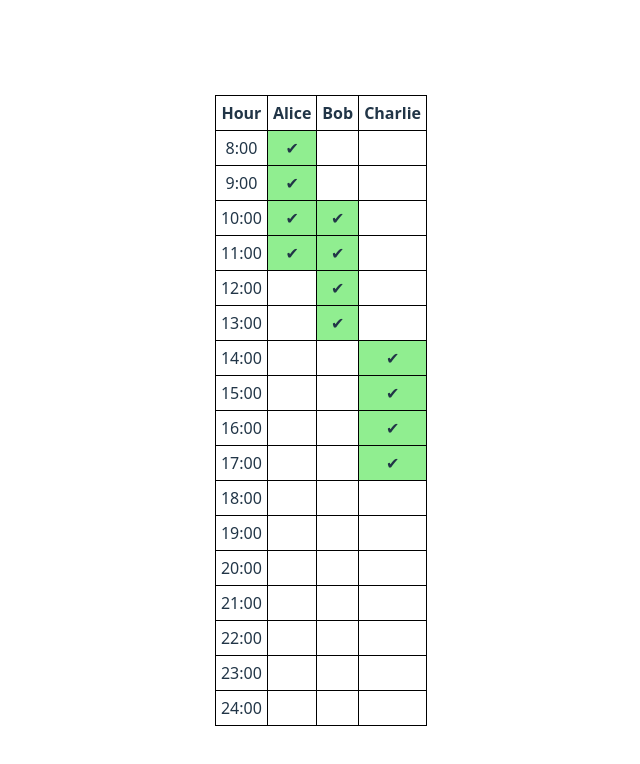
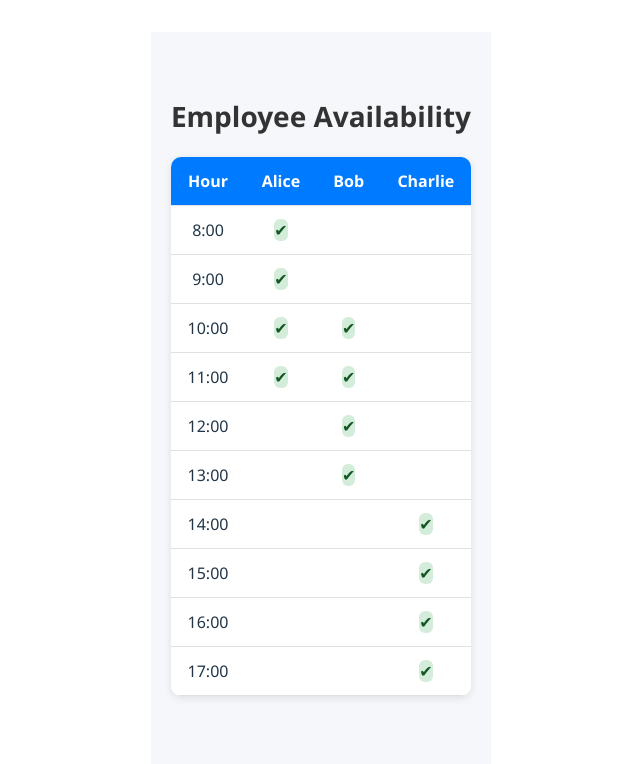
Before and after one commit to ch020/flexi-rota, a React (Vite) app in the folder frontend/: page /manager-recap in a window 1280 px wide. Shown: the top 764 px of the page, without its empty margins (319-959 px from the left). Built offline with nearby package versions, Linux system fonts and the light colour scheme; no server answers.

Commit message:
ManagerRecapPage.css added for the look of the page

```diff
--- /dev/null
+++ b/frontend/src/pages/ManagerRecapPage.css
@@ -0,0 +1,59 @@
+.availability-container {
+  display: flex;
+  flex-direction: column;
+  align-items: center;
+  padding: 40px 20px;
+  font-family: 'Segoe UI', sans-serif;
+  background-color: #f5f7fa;
+  min-height: 100vh;
+}
+
+.availability-title {
+  font-size: 28px;
+  font-weight: 600;
+  color: #333;
+  margin-bottom: 20px;
+}
+
+.availability-table {
+  border-collapse: collapse;
+  width: 100%;
+  max-width: 800px;
+  background-color: #fff;
+  box-shadow: 0 2px 8px rgba(0, 0, 0, 0.1);
+  border-radius: 10px;
+  overflow: hidden;
+}
+
+.availability-table th,
+.availability-table td {
+  padding: 12px 16px;
+  text-align: center;
+  border-bottom: 1px solid #e0e0e0;
+}
+
+.availability-table thead {
+  background-color: #007bff;
+  color: white;
+}
+
+.availability-table tbody tr:hover {
+  background-color: #f0f8ff;
+}
+
+.available {
+  background-color: #d4edda;
+  color: #155724;
+  font-weight: bold;
+  border-radius: 6px;
+}
+
+@media screen and (max-width: 768px) {
+  .availability-table {
+    font-size: 14px;
+  }
+
+  .availability-title {
+    font-size: 24px;
+  }
+}
--- a/frontend/src/pages/ManagerRecapPage.jsx
+++ b/frontend/src/pages/ManagerRecapPage.jsx
@@ -1,5 +1,6 @@
-import React, {useEffect, useState} from 'react';
+import React, { useEffect, useState } from 'react';
 import api from '../services/api';
+import './ManagerRecapPage.css'; // 👈 Import the CSS file
 import { Bar } from 'react-chartjs-2';
 import {
   Chart as ChartJS,
@@ -11,13 +12,15 @@ import {
   Legend,
 } from 'chart.js';
 
+ChartJS.register(CategoryScale, LinearScale, BarElement, Title, Tooltip, Legend);
+
 const useEmployeeAvailability = () => {
   const [availabilityData, setAvailabilityData] = useState([]);
   const [loading, setLoading] = useState(true);
   const [error, setError] = useState(null);
 
   useEffect(() => {
-    // Simulated data
+
     const simulatedData = [
       {
         name: 'Alice',
@@ -38,9 +41,7 @@ const useEmployeeAvailability = () => {
 
   return { availabilityData, loading, error };
 };
-//test
-// Register Chart.js components
-ChartJS.register(CategoryScale, LinearScale, BarElement, Title, Tooltip, Legend);
+
 
 const EmployeeAvailability = () => {
   const { availabilityData, loading, error } = useEmployeeAvailability();
@@ -48,42 +49,31 @@ const EmployeeAvailability = () => {
   if (loading) return <p>Loading...</p>;
   if (error) return <p>{error}</p>;
 
-    const hours = Array.from({ length: 17 }, (_, i) => `${i + 8}:00`);
+  const hours = Array.from({ length: 10 }, (_, i) => `${i + 8}:00`);
   const names = availabilityData.map((employee) => employee.name);
 
   return (
-      <div style={{ display: 'flex', flexDirection: 'column', alignItems: 'center' }}>
-        <table style={{ borderCollapse: 'collapse', marginTop: '20px' }}>
+    <div className="availability-container">
+      <h2 className="availability-title">Employee Availability</h2>
+      <table className="availability-table">
         <thead>
           <tr>
-              <th style={{ border: '1px solid black', padding: '5px' }}>Hour</th>
+            <th>Hour</th>
             {names.map((name) => (
-                <th key={name} style={{ border: '1px solid black', padding: '5px' }}>
-                  {name}
-                </th>
+              <th key={name}>{name}</th>
             ))}
           </tr>
         </thead>
         <tbody>
           {hours.map((hour) => (
             <tr key={hour}>
-                <td style={{ border: '1px solid black', padding: '5px', textAlign: 'center' }}>
-                  {hour}
-                </td>
+              <td>{hour}</td>
               {names.map((name) => {
                 const employee = availabilityData.find((e) => e.name === name);
                 const isAvailable = employee.availability.includes(hour);
                 return (
-                    <td
-                      key={`${hour}-${name}`}
-                      style={{
-                        border: '1px solid black',
-                        padding: '5px',
-                        textAlign: 'center',
-                        backgroundColor: isAvailable ? 'lightgreen' : 'white',
-                      }}
-                    >
-                      {isAvailable ? '✔' : ''}
+                  <td key={`${hour}-${name}`}>
+                    {isAvailable ? <span className="available">✔</span> : ''}
                   </td>
                 );
               })}
```
Lines whose indentation alone changed are shown as unchanged.
